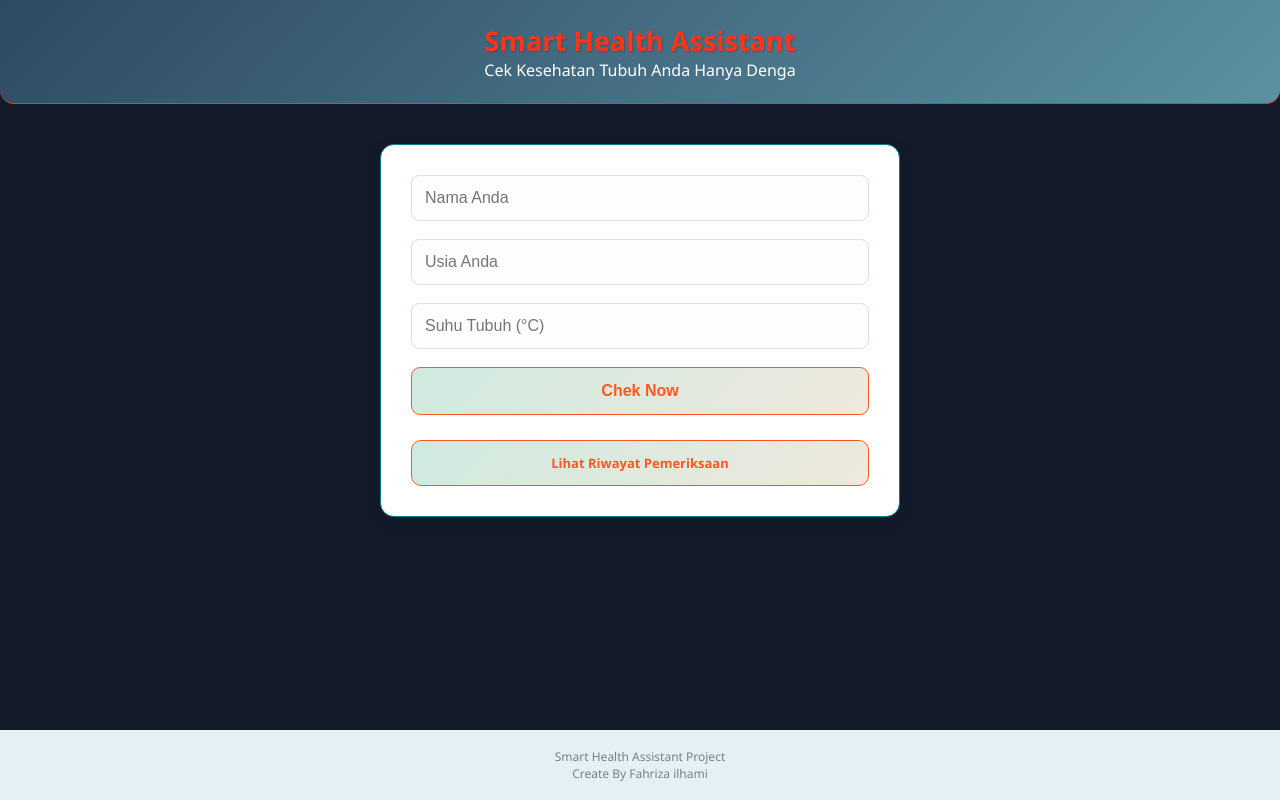
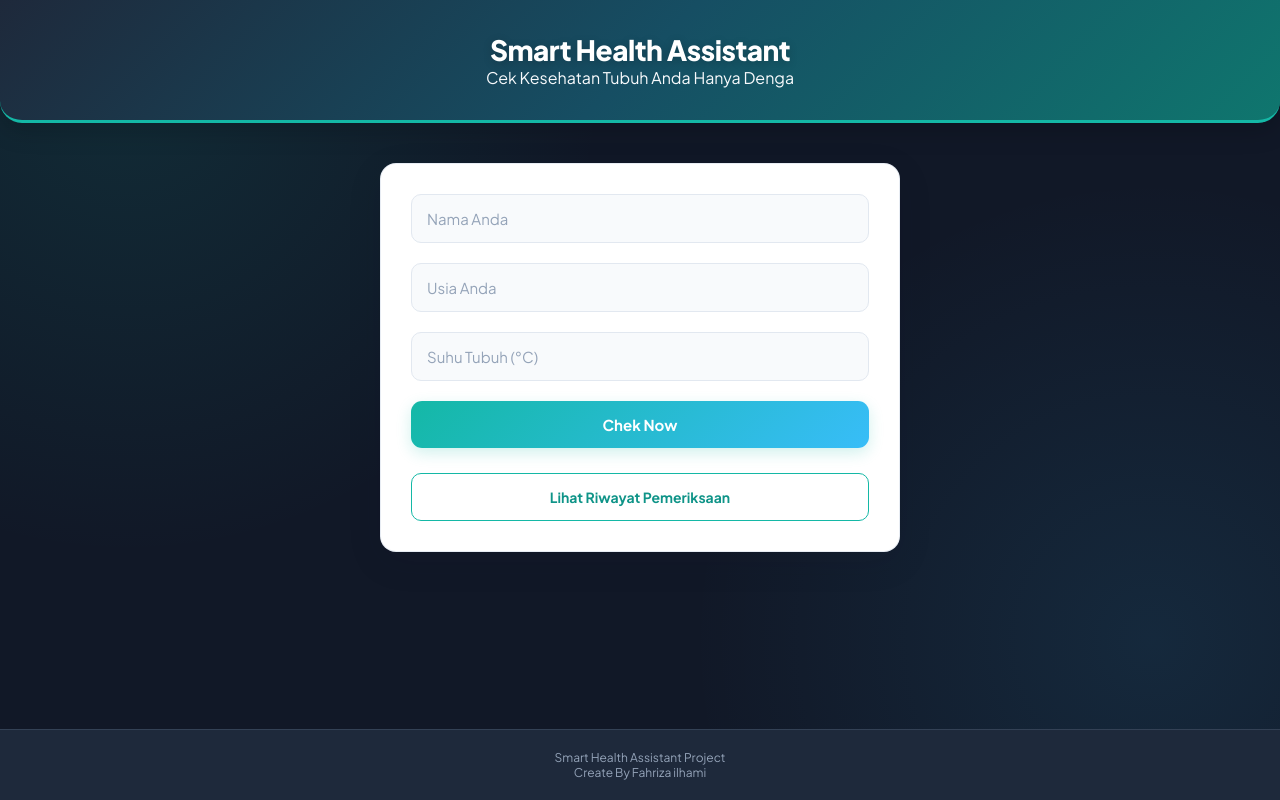
Before and after one commit to FahrizaIlhamiDevlens/Smart-Health-Assistant, a Flask app: page / in a window 1280 px wide. Run offline with Flask 3, Linux system fonts and the light colour scheme.

Commit message:
Update tampilan CSS dengan tema modern

```diff
--- a/static/style.css
+++ b/static/style.css
@@ -1,5 +1,22 @@
 
 
+@import url('https://fonts.googleapis.com/css2?family=Plus+Jakarta+Sans:wght@400;500;600;700;800&display=swap');
+
+:root {
+    --bg-main: #111827;
+    --bg-card: #FFFFFF;
+    --bg-soft: #F1F5F9;
+    --primary: #14B8A6;
+    --primary-dark: #0F9488;
+    --secondary: #38BDF8;
+    --accent: #A78BFA;
+    --text-main: #1E293B;
+    --text-muted: #64748B;
+    --text-light: #F8FAFC;
+    --border: #E2E8F0;
+    --shadow: 0 10px 35px rgba(15, 23, 42, 0.10);
+    --radius: 16px;
+}
 
 * {
     margin: 0;
@@ -8,49 +25,45 @@
 }
 
 body {
-    font-family: 'Segoe UI', Arial, sans-serif;
-    background: #131B2B;
-    color: #263746;
+    font-family: 'Plus Jakarta Sans', sans-serif;
+    background: var(--bg-main);
+    color: var(--text-main);
     min-height: 100vh;
     display: flex;
     flex-direction: column;
+    background-image:
+        radial-gradient(circle at 10% 10%, rgba(20, 184, 166, 0.12), transparent 35%),
+        radial-gradient(circle at 90% 80%, rgba(56, 189, 248, 0.10), transparent 35%);
 }
 
-/*bagian navbar*/
-
 .judul {
-    background: linear-gradient(135deg, #2F4A63, #5B91A3);
-    padding: 22px 15px;
+    background: linear-gradient(135deg, #1E293B, #164E63, #0F766E);
+    padding: 28px 18px;
     text-align: center;
-    color: white;
-    border-radius: 0 0 14px 14px;
-    border-bottom: #FA3518 1px solid;
-
+    color: var(--text-light);
+    border-radius: 0 0 22px 22px;
+    border-bottom: 3px solid var(--primary);
+    box-shadow: 0 8px 25px rgba(0, 0, 0, 0.18);
 }
 
 .judul h1 {
-    font-size: 22px;
-    font-weight: 700;
-    color: #FA3518;
-    text-shadow: 1px 1px 2px rgba(0, 0, 0, 0.2);
+    font-size: 24px;
+    font-weight: 800;
+    letter-spacing: -0.5px;
+    color: #FFFFFF;
+    text-shadow: 0 2px 10px rgba(0, 0, 0, 0.2);
 }
-
-
-
-
 
 .container {
     width: calc(100% - 30px);
     max-width: 500px;
-    margin: 25px auto;
-    padding: 22px 18px;
-    background: white;
-    border-radius: 14px;
-    box-shadow: 0 5px 20px rgba(0, 0, 0, 0.06);
-    border: #087f8c 1px solid;
+    margin: 30px auto;
+    padding: 25px 22px;
+    background: var(--bg-card);
+    border-radius: var(--radius);
+    border: 1px solid rgba(226, 232, 240, 0.8);
+    box-shadow: var(--shadow);
 }
-
-
 
 form {
     display: flex;
@@ -59,143 +72,146 @@ form {
 
 label {
     font-size: 14px;
-    font-weight: 600;
-    margin-bottom: 8px;
-    color: #34495e;
+    font-weight: 700;
+    margin-bottom: 9px;
+    color: var(--text-main);
 }
 
 input {
     width: 100%;
     min-width: 0;
-    padding: 13px;
-    margin-bottom: 18px;
-    border: 1px solid #d5e2e8;
-    border-radius: 8px;
+    padding: 14px 15px;
+    margin-bottom: 20px;
+    border: 1px solid var(--border);
+    border-radius: 10px;
     outline: none;
-    font-size: 16px;
-    background: #fbfdfe;
-    transition: 0.2s;
+    font-family: inherit;
+    font-size: 15px;
+    color: var(--text-main);
+    background: #F8FAFC;
+    transition: all 0.25s ease;
+}
+
+input::placeholder {
+    color: #94A3B8;
 }
 
 input:focus {
-    border-color: #16a6a0;
-    box-shadow: 0 0 0 3px rgba(22, 166, 160, 0.12);
+    border-color: var(--primary);
+    background: #FFFFFF;
+    box-shadow: 0 0 0 4px rgba(20, 184, 166, 0.12);
 }
-
-
 
 button {
     width: 100%;
     padding: 14px;
-    background: linear-gradient(135deg, #CFEAE0, #EFE8DD);
-    color: #FF5722;
+    background: linear-gradient(135deg, var(--primary), var(--secondary));
+    color: #FFFFFF;
     border: none;
-    border-radius: 9px;
-    font-size: 16px;
-    font-weight: 600;
+    border-radius: 11px;
+    font-family: inherit;
+    font-size: 15px;
+    font-weight: 700;
     cursor: pointer;
-    transition: 0.2s;
-    border: #FF5722 1px solid;
+    transition: all 0.25s ease;
+    box-shadow: 0 5px 15px rgba(20, 184, 166, 0.20);
+}
+
+button:hover {
+    background: linear-gradient(135deg, #0F9488, #0284C7);
+    transform: translateY(-2px);
+    box-shadow: 0 8px 20px rgba(20, 184, 166, 0.25);
 }
 
 button:active {
     transform: scale(0.98);
-    color: #2F4A63;
 }
-
-
 
 .hasil {
     margin-top: 25px;
-    padding: 18px 15px;
-    background: #f3fbfa;
-    border: 1px solid #d6efeb;
-    border-radius: 11px;
+    padding: 20px;
+    background: linear-gradient(135deg, #F0FDFA, #F0F9FF);
+    border: 1px solid #CCFBF1;
+    border-left: 4px solid var(--primary);
+    border-radius: 12px;
     overflow-wrap: break-word;
 }
 
 .hasil h2 {
-    color: #087f8c;
+    color: #0F766E;
     font-size: 20px;
+    font-weight: 800;
     margin-bottom: 18px;
 }
 
 .hasil h3 {
-    color: #087f8c;
+    color: #0F766E;
     font-size: 16px;
-    margin: 15px 0;
+    font-weight: 700;
+    margin: 16px 0;
 }
 
 .hasil p {
     font-size: 14px;
-    line-height: 1.7;
+    line-height: 1.8;
+    color: #475569;
     margin: 8px 0;
 }
 
 .hasil hr {
     border: none;
-    border-top: 1px solid #d5e8e5;
+    border-top: 1px solid #CCFBF1;
     margin: 16px 0;
-}
-
-
-
-footer {
-    margin-top: auto;
-    padding: 18px 10px;
-    text-align: center;
-    background: #e4f0f3;
-    color: #71838d;
-    font-size: 12px;
 }
 
 .tombol {
     display: flex;
     justify-content: center;
     margin-top: 25px;
-
 }
 
 .tombol a {
     display: inline-block;
-    padding: 12px 22px;
-
-    background: linear-gradient(135deg, #CFEAE0, #EFE8DD);
-    color: #FF5722;
-
+    padding: 13px 24px;
+    background: #FFFFFF;
+    color: var(--primary-dark);
     text-decoration: none;
+    font-family: inherit;
     font-size: 14px;
-    font-weight: 600;
- border: #FF5722 1px solid;
+    font-weight: 700;
+    border: 1.5px solid var(--primary);
     border-radius: 10px;
-
-    transition: all 0.3s ease;
+    transition: all 0.25s ease;
 }
 
-
-
 .tombol a:hover {
-    background: hwb(165 48% 0%);
+    background: var(--primary);
+    color: #FFFFFF;
     transform: translateY(-3px);
-
-    box-shadow: 0 5px 15px #089cc540;
+    box-shadow: 0 7px 18px rgba(20, 184, 166, 0.25);
 }
 
-
-
 .tombol a:active {
-    transform: scale(0.96);
+    transform: scale(0.97);
 }
 
-
-
-/* =========================
-   TABLET
-========================= */
+footer {
+    margin-top: auto;
+    padding: 20px 12px;
+    text-align: center;
+    background: #1E293B;
+    color: #94A3B8;
+    font-size: 12px;
+    border-top: 1px solid #334155;
+}
 
 @media (min-width: 600px) {
+    .judul {
+        padding: 32px 20px;
+    }
+
     .judul h1 {
-        font-size: 27px;
+        font-size: 28px;
     }
 
     .container {
@@ -204,23 +220,14 @@ footer {
     }
 
     .hasil {
-        padding: 22px;
+        padding: 23px;
     }
 }
-
-
 
 @media (min-width: 1024px) {
     .container {
         max-width: 520px;
     }
-
-    button:hover {
-        transform: translateY(-2px);
-        box-shadow: 0 5px 15px rgba(8, 127, 140, 0.2);
-    }
-
-
 
     .tombol {
         width: 100%;
@@ -229,9 +236,21 @@ footer {
     .tombol a {
         width: 100%;
         text-align: center;
-        font-size: 13px;
-        padding: 13px;
+        font-size: 14px;
+        padding: 14px;
+    }
+}
+
+@media (max-width: 400px) {
+    .judul h1 {
+        font-size: 20px;
     }
 
+    .container {
+        padding: 20px 16px;
+    }
 
+    .hasil {
+        padding: 16px 13px;
+    }
 }
```
